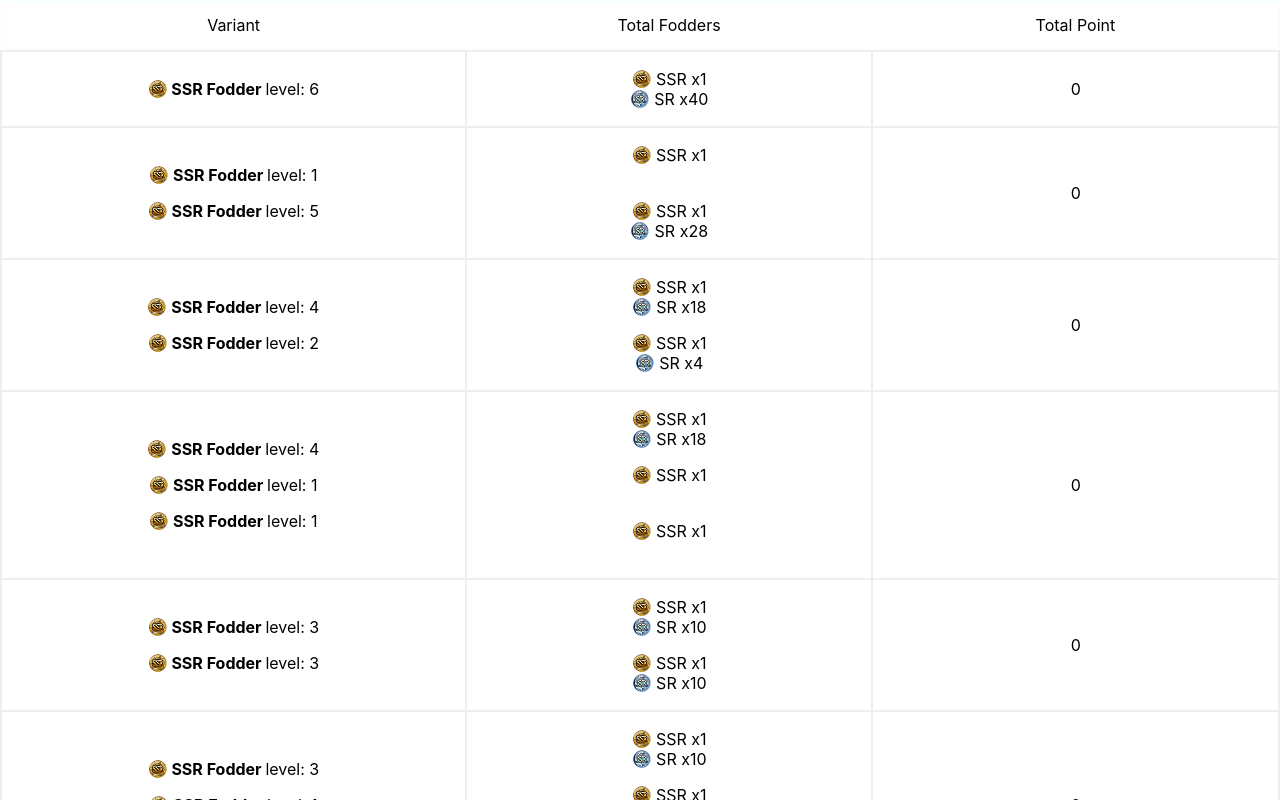
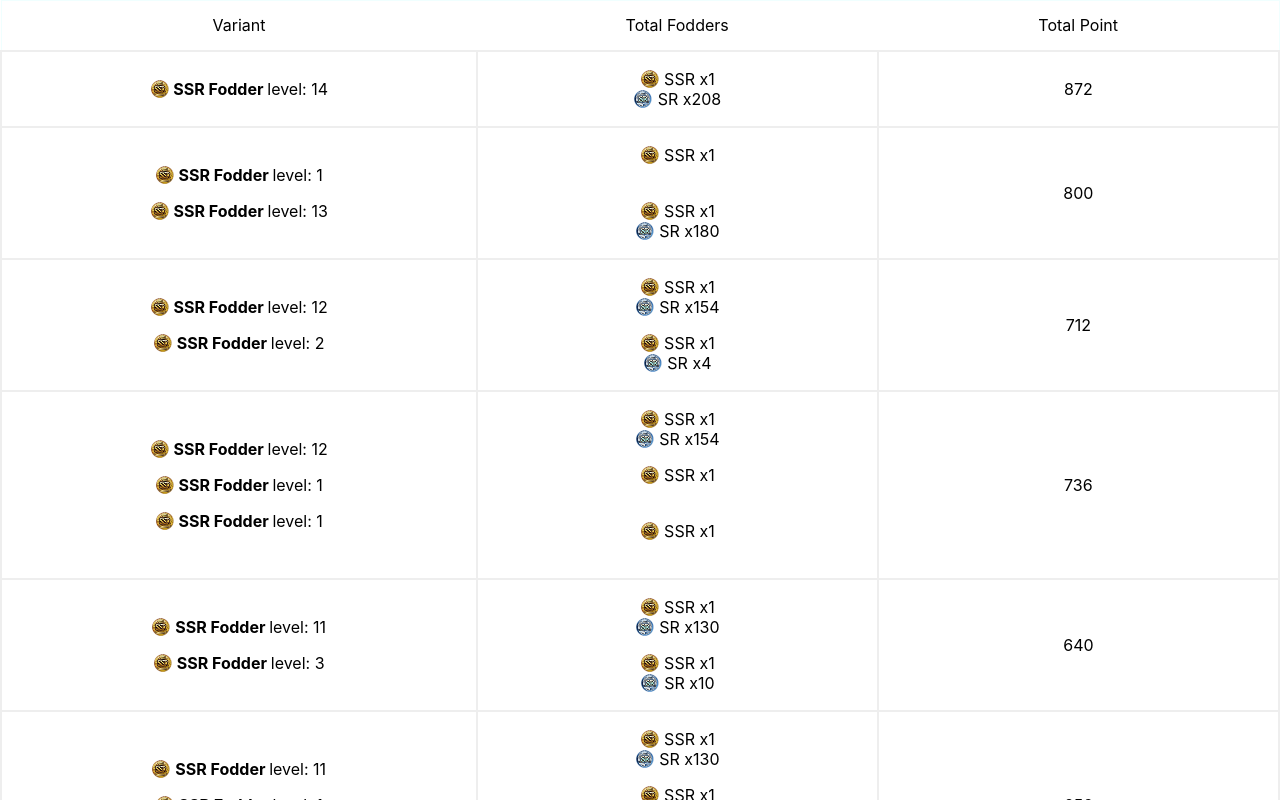
Before and after one commit to ipulcrimx/skill-table, a React (Create React App) app: page / in a window 1280 px wide. Shown: the top 800 px of the page. Built offline with nearby package versions, Linux system fonts and the light colour scheme.

Commit message:
create and implement total fodder point column

```diff
--- a/src/App.tsx
+++ b/src/App.tsx
@@ -94,7 +94,7 @@ class App extends React.Component {
     return newArray
   }
   render() {
-    let array = this.countFodders(6, 240);
+    let array = this.countFodders(14, 560);
     let flattenedArray: any[] = this.flattenArray(array);
     var details = flattenedArray.map((arrElement, index) => {
       return (
--- /dev/null
+++ b/src/Components/CollumnTable/TotalFodderPointComponent.tsx
@@ -0,0 +1,20 @@
+import React from 'react';
+
+const TotalFodderComponent = (props: any) => {
+    const lowestValueStyle = {
+        backgroundColor: 'white'
+    }
+
+    if(props.isLowest) {
+        lowestValueStyle.backgroundColor = 'salmon';
+    }
+
+    return (
+        <div style={lowestValueStyle}>
+            <p>{props.value}</p>
+        </div>
+    );
+
+}
+
+export default TotalFodderComponent;
--- a/src/Components/WeaponDetailComponent.tsx
+++ b/src/Components/WeaponDetailComponent.tsx
@@ -4,11 +4,13 @@ import ssrIcon from '../assets/icon/Rarity_SSR.png';
 import DetailCollumn from './CollumnTable/DetailCollumn';
 
 import './WeaponDetailComponent.css';
+import TotalFodderComponent from './CollumnTable/TotalFodderPointComponent';
 
 const WeaponDetailComponent = (props: any) => {
     let weapons: any[] = [...props.weapons];
     let weapon: any;
     let detail: any;
+    let totalValue: number = 0;
 
     if (props.weapons != null) {
         weapon = weapons.map((weap: any, index: number) => {
@@ -29,6 +31,10 @@ const WeaponDetailComponent = (props: any) => {
                     key={index+ '--'} />
             );
         });
+
+        weapons.forEach(weap => {
+            totalValue += weap.getFodderValue();
+        });
     }
 
     return (
@@ -40,7 +46,9 @@ const WeaponDetailComponent = (props: any) => {
                 {detail}
             </td>
             <td className="td-skill">
-                0
+                <TotalFodderComponent
+                    value={totalValue}
+                    isLowest={false} />
             </td>
         </tr>
     );
--- a/src/Data/Weapon.tsx
+++ b/src/Data/Weapon.tsx
@@ -46,6 +46,8 @@ const neededFodder = [
       return value * this.slvl;
     };
 
+    // TODO: edit this method to support SR fodder too...
+    // currently only for SSR fodder
     getSRFodder = () => {
         let totalSR: number = 0;
         for(var i = this.slvl; i > 1; i--) {
@@ -54,6 +56,12 @@ const neededFodder = [
         }
 
         return totalSR;
+    }
+
+    // TODO: this one too
+    getFodderValue = () => {
+      const sr = this.getSRFodder();
+      return 40 + sr * 4;
     }
 
     toString = () => {
```
